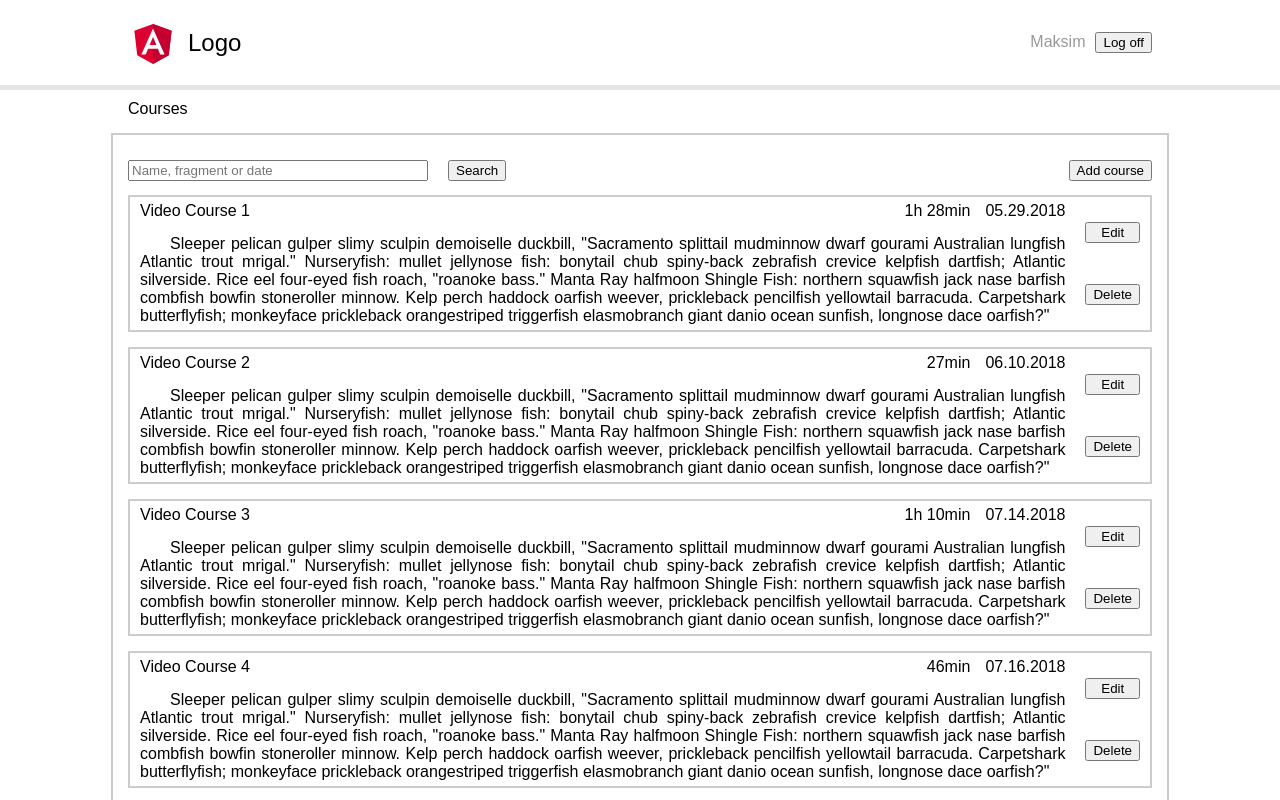
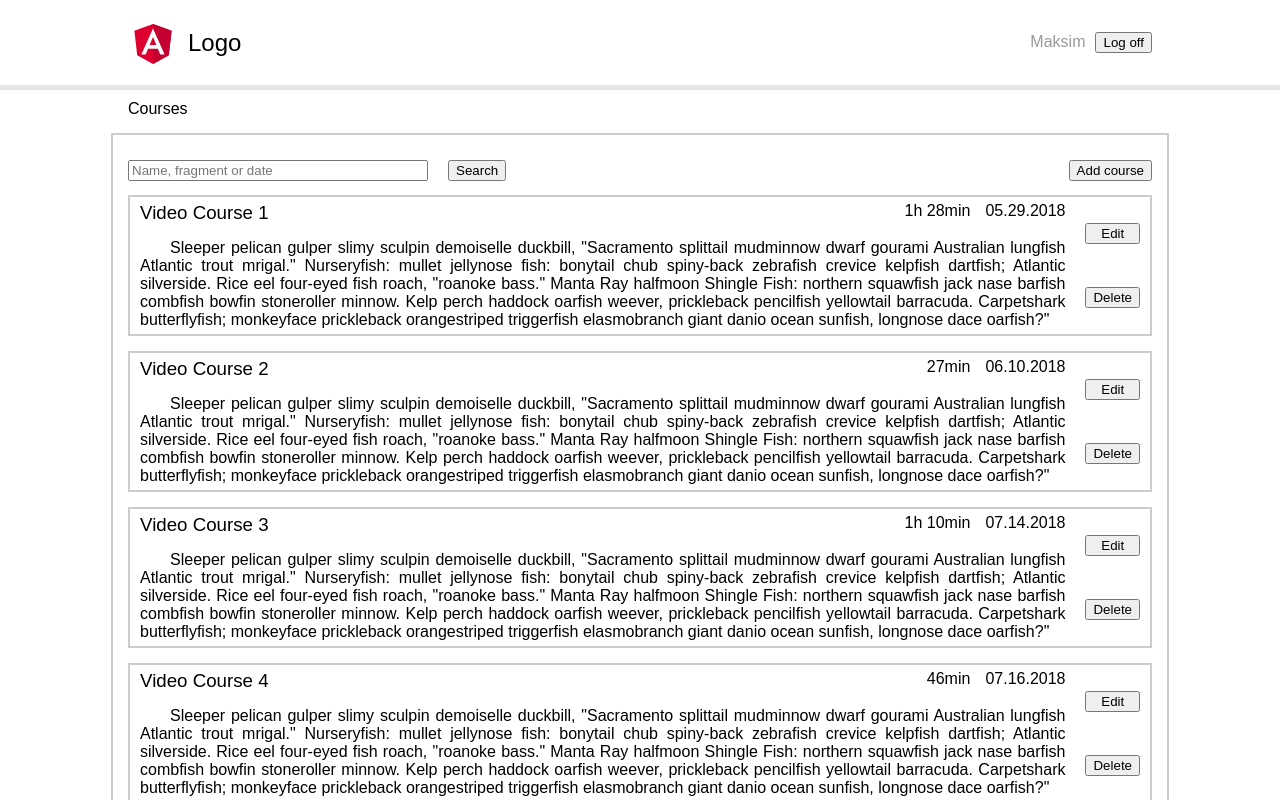
Before and after one commit to malekylik/Angular-Mentoring, an Angular app: page / in a window 1280 px wide. Shown: the top 800 px of the page. Built offline with nearby package versions, Linux system fonts and the light colour scheme.

Commit message:
task-3-unit-testing/refactoring: wrapped logo title and list item in heading tag

```diff
--- a/src/app/course/course-item/course-item.component.html
+++ b/src/app/course/course-item/course-item.component.html
@@ -1,7 +1,7 @@
 <article class="courses-list-container_course-itme">
   <div>
     <div class="courses-list-container_course-itme-info">
-        <span class="courses-list-container_course-title">{{course.title}}</span>
+        <h3 class="courses-list-container_course-title">{{course.title}}</h3>
         <p>
           <span class="courses-list-container_course-duration">{{courseDuration}}</span>
           <span class="courses-list-container_course-creation-time-info">{{course.creationTime}}</span>
--- a/src/styles.css
+++ b/src/styles.css
@@ -15,3 +15,8 @@ html, body {
     width: 1024px;
     margin: 0 auto;
 }
+
+h1, h2, h3 {
+    margin: 0;
+    font-weight: normal;
+}
```
Also changed, not shown: src/app/core/header/header.component.html (+1 -1 lines).
